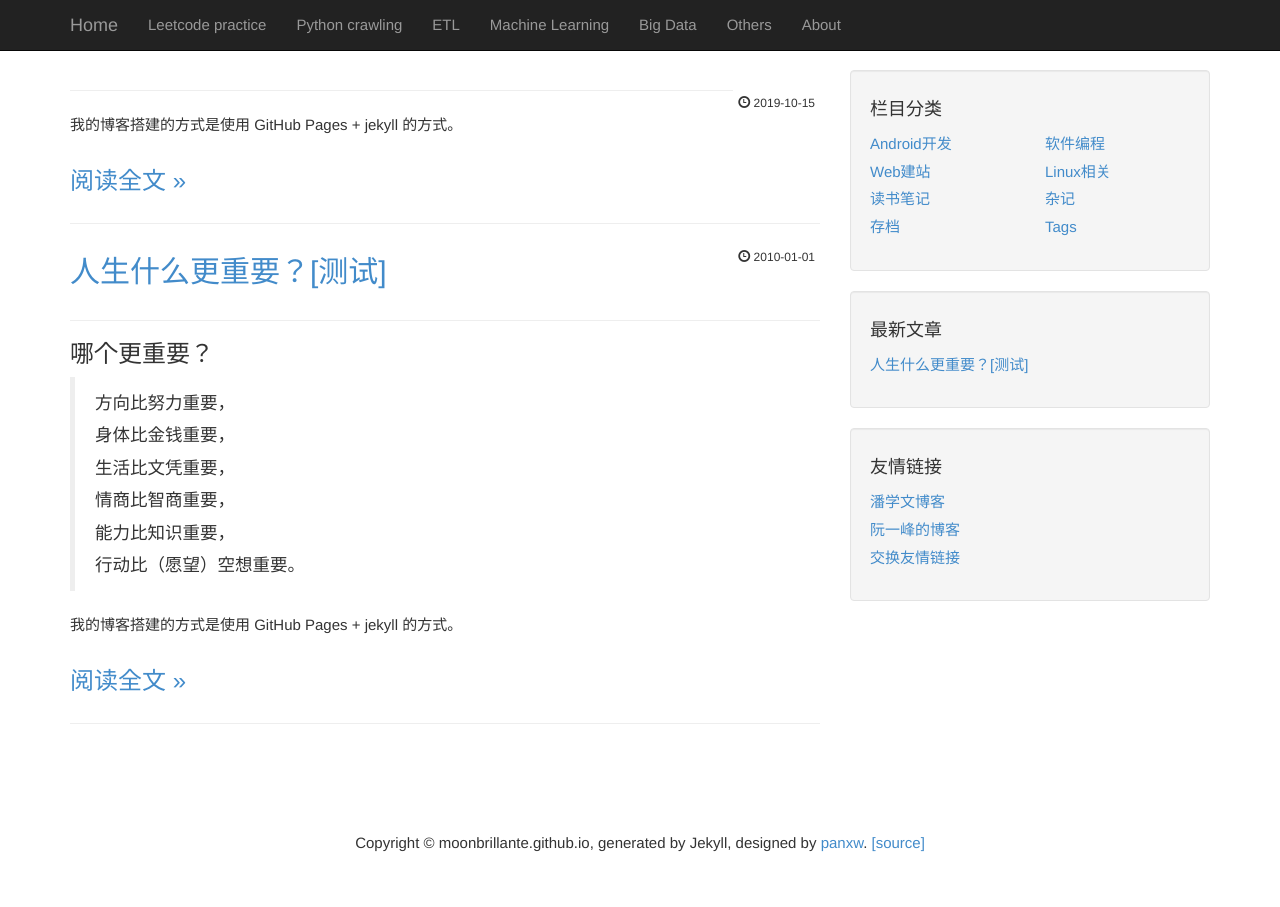
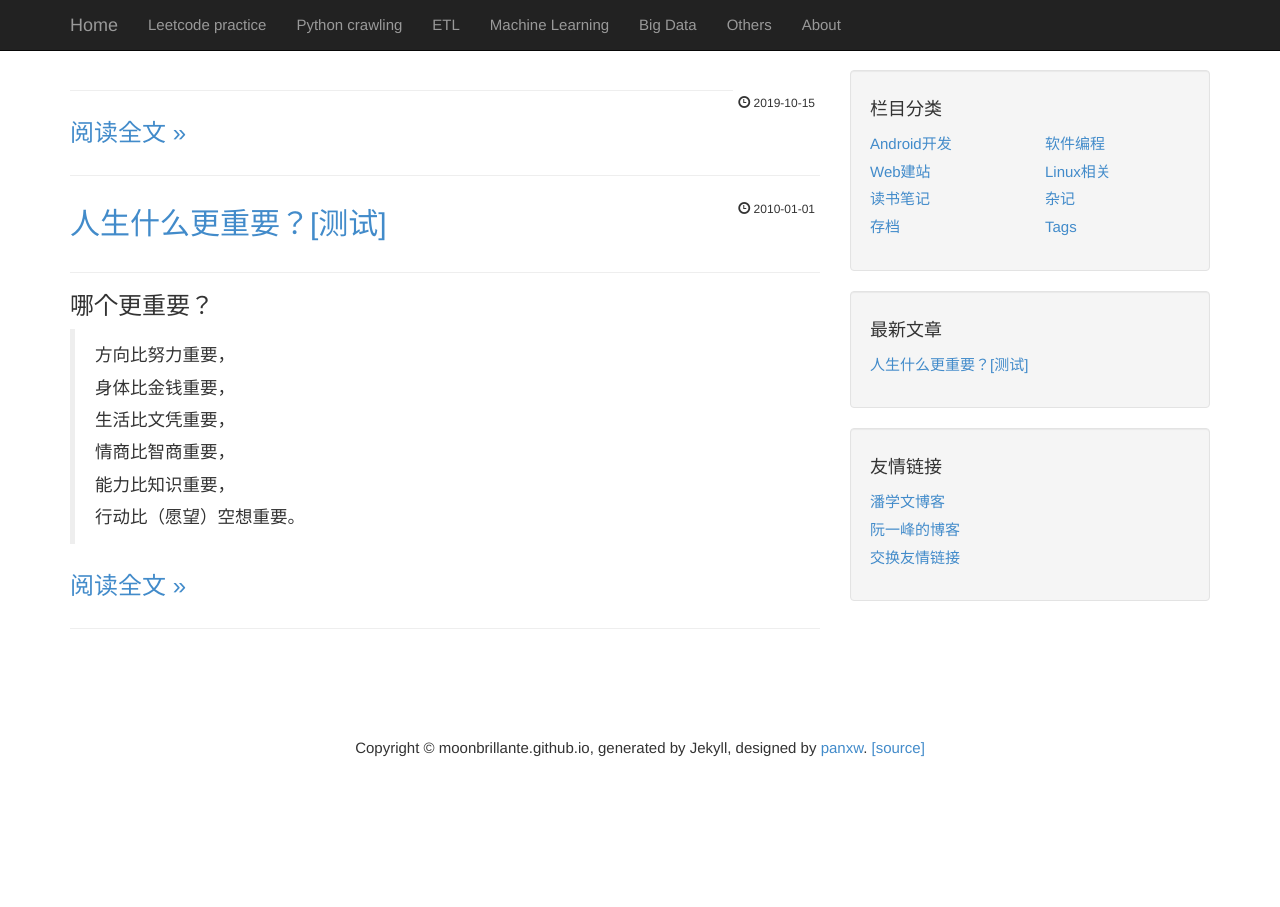
Before and after one commit to MoonBrillante/moonbrillante.github.io, a Jekyll site: the page built from index.html, in a window 1280 px wide. Built offline with Jekyll 4.4.1, drawn with Linux system fonts in a browser that asks for light colours; the list of posts is cut into pages by our own code.

Commit message:
Update index.html

```diff
--- a/index.html
+++ b/index.html
@@ -16,7 +16,7 @@ title: "每天进步一点点"
 </h2>
 <hr>
 {{ post.excerpt }}
-        <p>我的博客搭建的方式是使用 GitHub Pages + jekyll 的方式。</p>
+
 	<p><h3><a href="{{ post.url }}">阅读全文 &raquo;</a></h3></p>
 <hr>
 {% endfor %}
```
